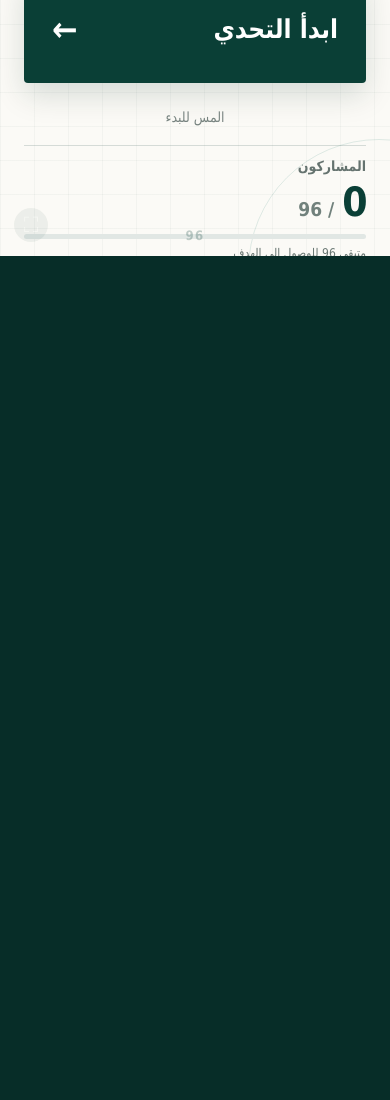
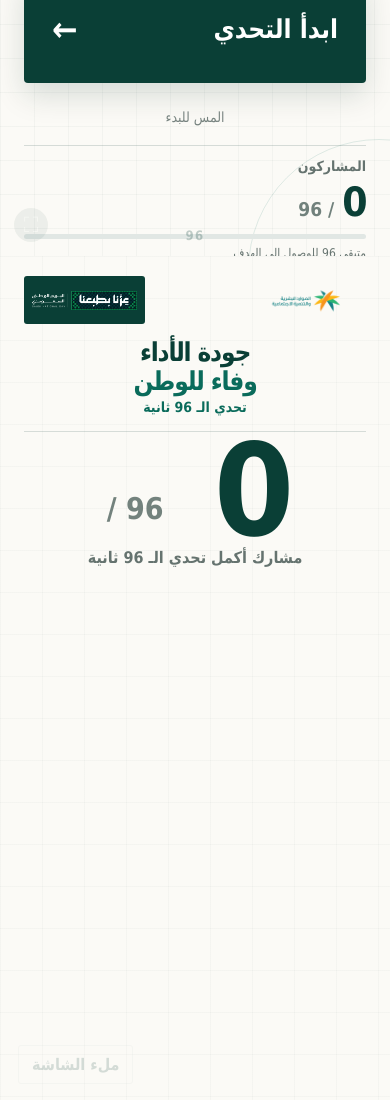
Before and after one commit to MohamedKasabgy/HRSD, a website built with Vite: page index.html in a window 390 px wide. Shown: the part 588-1688 px from the top of the page. Before the commit the page ends 844 px from the top, so only its background shows below. Built offline with nearby package versions, Linux system fonts and the light colour scheme; some packages are replaced by stand-ins of ours; no server answers; the database is empty.

Commit message:
Fill portrait kiosk display with participant grid

```diff
--- a/styles.css
+++ b/styles.css
@@ -273,18 +273,18 @@ h1 span { color:var(--green); }
 
 /* شاشة العرض العمودية: العداد وشبكة المشاركين فقط. */
 @media (orientation: portrait) {
-  .display-app { height:100dvh; min-height:0; overflow:hidden; padding:clamp(18px,2.4vh,42px) clamp(24px,4vw,54px); }
+  .display-app { height:100dvh; min-height:0; overflow:hidden; padding:clamp(18px,2.4vh,42px) clamp(24px,4vw,54px); display:flex; flex-direction:column; }
   .display-header { gap:14px; padding-bottom:clamp(12px,1.8vh,26px); }
   .display-ministry-logo { width:min(31vw,210px); height:48px; }
   .display-national-logo { width:min(31vw,210px); height:48px; padding:5px 8px; }
   .display-title h1 { font-size:clamp(26px,4vw,46px); }
   .display-title p { margin-top:4px; font-size:clamp(14px,2vw,20px); }
-  .display-stage { padding-top:clamp(14px,2vh,30px); height:calc(100dvh - clamp(132px,16vh,220px)); grid-template-columns:1fr; grid-template-rows:auto minmax(0,1fr); grid-template-areas:"count" "grid"; row-gap:clamp(16px,2.5vh,30px); }
+  .display-stage { width:100%; flex:1 1 0; min-height:0; height:auto; padding-top:clamp(14px,2vh,30px); grid-template-columns:1fr; grid-template-rows:auto minmax(0,1fr); grid-template-areas:"count" "grid"; row-gap:clamp(16px,2.5vh,30px); }
   .display-count { border:0; padding:0; display:grid; grid-template-columns:auto auto; justify-content:center; align-items:end; column-gap:12px; }
   .display-count strong { display:inline; font-size:clamp(128px,23vw,240px); line-height:.65; }
   .display-count > span { display:inline; margin:0 0 6px; font-size:clamp(30px,5vw,48px); }
   .display-count p { grid-column:1 / -1; margin:16px 0 0; font-size:clamp(16px,2.4vw,25px); }
-  .participant-grid { width:min(100%,900px); aspect-ratio:12 / 8; height:auto; margin:0 auto; grid-template-columns:repeat(12,1fr); grid-template-rows:repeat(8,1fr); gap:clamp(5px,.85vw,10px); align-self:center; }
+  .participant-grid { width:min(100%,900px); height:100%; min-height:0; margin:0 auto; grid-template-columns:repeat(12,1fr); grid-template-rows:repeat(8,minmax(0,1fr)); gap:clamp(5px,.85vw,10px); align-self:stretch; }
   .participant-cell { aspect-ratio:auto; font-size:clamp(14px,2vw,23px); }
   .display-stats, .display-distribution, .display-status { display:none; }
   .display-fullscreen { opacity:.16; }
```
